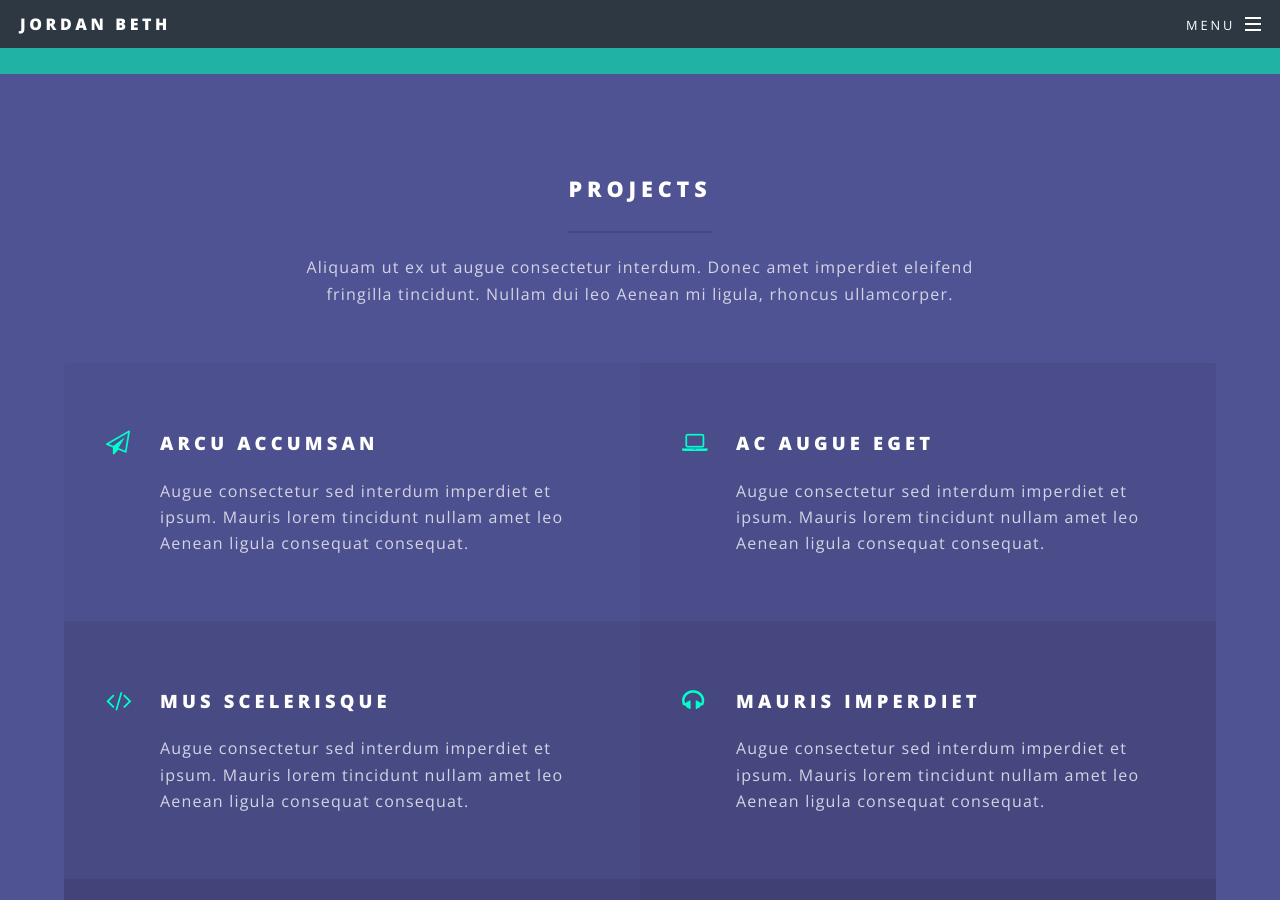
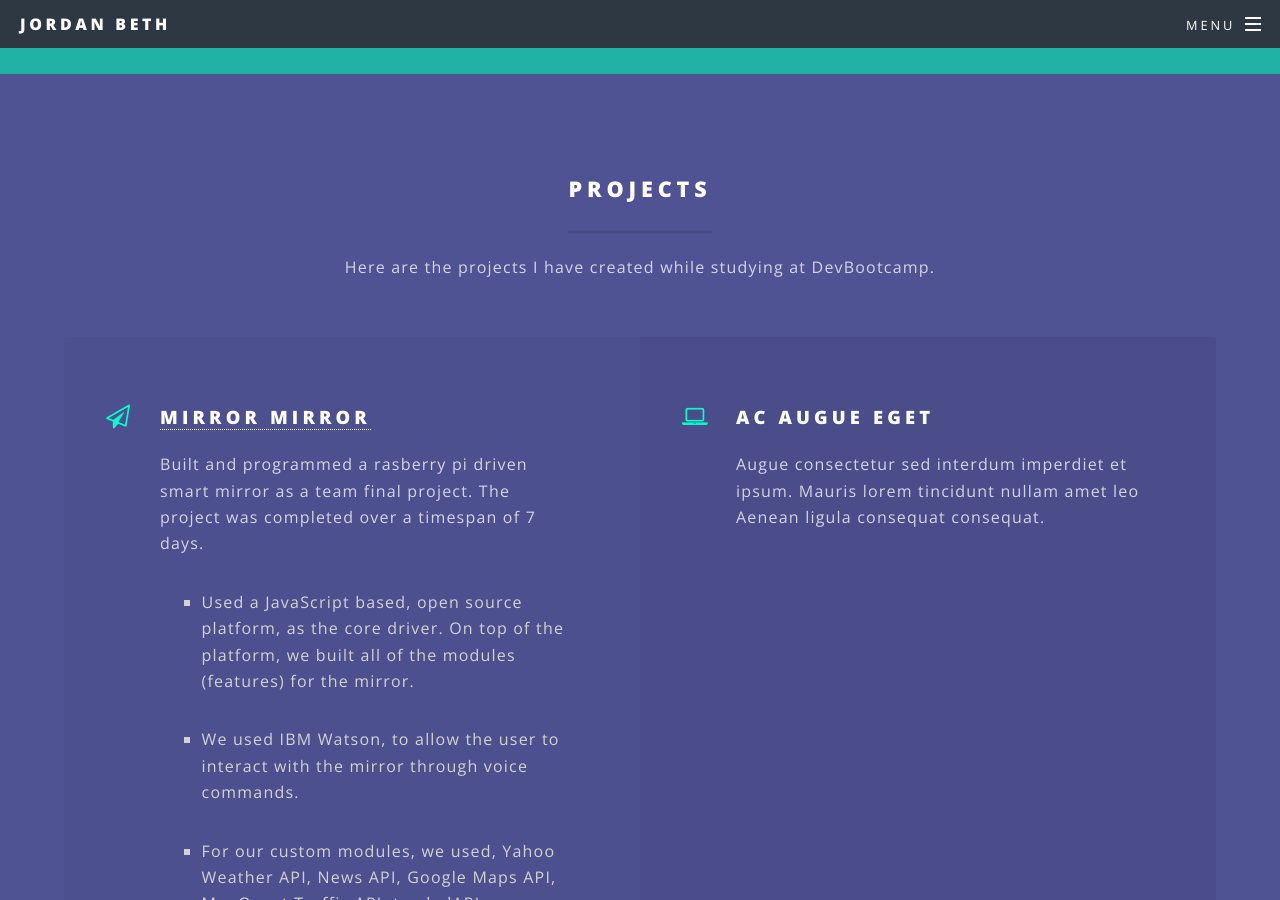
Before and after one commit to jordanbeth/me, a Jekyll site: the page built from index.html, in a window 1280 px wide and 900 px high, scrolled down 1283 px. Built offline with Jekyll 4.4.1, drawn with Linux system fonts in a browser that asks for light colours; some of the changed text lies outside the part shown.

Commit message:
aligned the information for mirrror mirror

```diff
--- a/_config.yml
+++ b/_config.yml
@@ -8,7 +8,7 @@ owner: Jordan Beth # or company name
 first_published: 2017 # if migrating another site, the year of your first publish
 email: jordanbeth14@gmail.com
 baseurl:  # the subpath of your site, e.g. /blog
-url: "http://jordanbeth.github.io" # the base hostname & protocol for your site
+url: "http://jordanbeth.github.io/" # the base hostname & protocol for your site
 social:
   #twitter:
   github: https://github.com/jordanbeth
--- a/css/main.scss
+++ b/css/main.scss
@@ -95,6 +95,16 @@ $baseurl: '{{ site.baseurl }}/images';
 		margin: 0 0 _size(element-margin) 0;
 	}
 
+	p.p-list-item{
+		display: list-item;
+		list-style: square;
+		text-align: left;
+		margin-left: 10%;
+		padding-right: 10%;
+		width: 100%;
+		color: lightgrey;
+	}
+
 	h1, h2, h3, h4, h5, h6 {
 		color: _palette(fg-bold);
 		font-weight: _font(weight-extrabold);
@@ -112,7 +122,6 @@ $baseurl: '{{ site.baseurl }}/images';
 	h2 {
 		font-size: 1.35em;
 		line-height: 1.75em;
-
 		@include breakpoint(small) {
 			font-size: 1.1em;
 			line-height: 1.65em;
--- a/index.html
+++ b/index.html
@@ -4,7 +4,7 @@ layout: landing
 				<!-- Banner -->
 					<section id="banner">
 						<div class="inner">
-							<h2>{{ site.title }}</h2>
+							<h2 id="my-name-title">{{ site.title }}</h2>
 							<p>{{ site.description | markdownify }}</p>
 							<ul class="actions">
 								<li><a href="https://resume.creddle.io/resume/7yuc1dnscs6" class="button special">Résumé</a></li>
@@ -34,13 +34,16 @@ layout: landing
 						<div class="inner">
 							<header class="major">
 								<h2>Projects</h2>
-								<p>Aliquam ut ex ut augue consectetur interdum. Donec amet imperdiet eleifend<br />
-								fringilla tincidunt. Nullam dui leo Aenean mi ligula, rhoncus ullamcorper.</p>
+								<p>Here are the projects I have created while studying at DevBootcamp.</p>
 							</header>
 							<ul class="features">
 								<li class="icon fa-paper-plane-o">
-									<h3>Arcu accumsan</h3>
-									<p>Augue consectetur sed interdum imperdiet et ipsum. Mauris lorem tincidunt nullam amet leo Aenean ligula consequat consequat.</p>
+									<h3><a href="https://github.com/jordanbeth/MirrorMirror" >Mirror Mirror</a></h3>
+									<p>Built and programmed a rasberry pi driven smart mirror as a team final project. The project was completed over a timespan of 7 days.</p>
+										<p class="p-list-item">Used a JavaScript based, open source platform, as the core driver. On top of the platform, we built all of the modules (features) for the mirror. </p>
+										<p class="p-list-item">We used IBM Watson, to allow the user to interact with the mirror through voice commands.</p>
+										<p class="p-list-item">For our custom modules, we used, Yahoo Weather API, News API, Google Maps API, MapQuest Traffic API, tambalAPI, Embedded Youtube/Facebook IFrame elements.</p>
+
 								</li>
 								<li class="icon fa-laptop">
 									<h3>Ac Augue Eget</h3>
```
